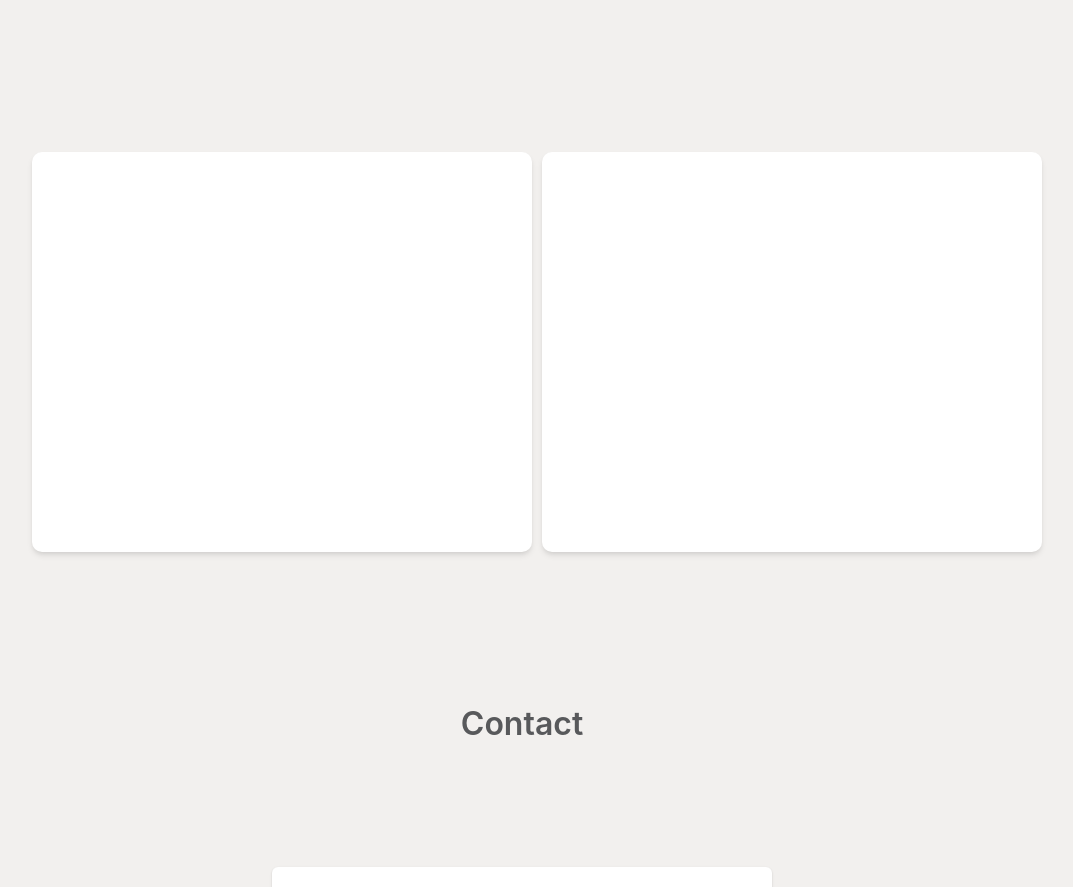
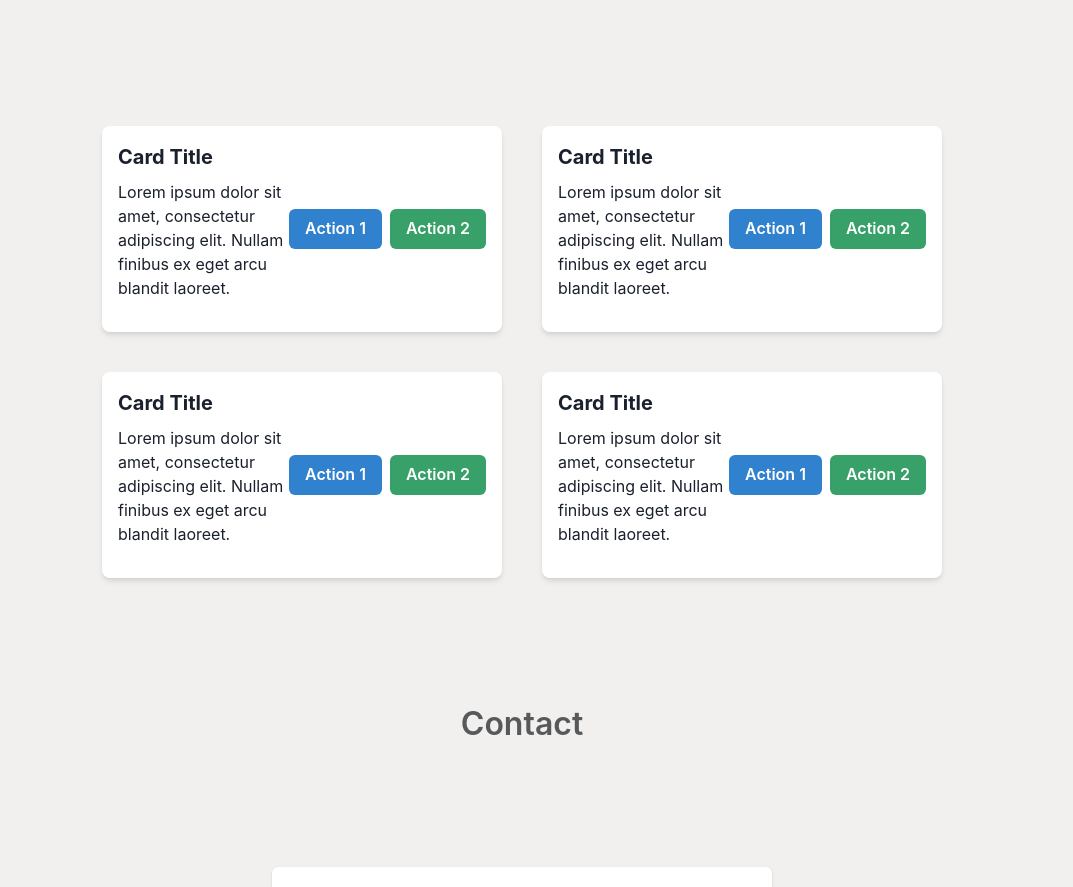
Before and after one commit to jeffy-evangelista/portfolio, a React (Vite) app: page / in a window 1280 px wide. Shown: the part 2331-3218 px from the top of the page, without its empty margins (118-1191 px from the left). Built offline with nearby package versions, Linux system fonts and the light colour scheme.

Commit message:
added project card template

```diff
--- a/src/components/Landingpage/Projects.tsx
+++ b/src/components/Landingpage/Projects.tsx
@@ -8,7 +8,9 @@ type ProjectsProps = {};
 const Projects: React.FC<ProjectsProps> = () => {
   return (
     <CustomSection sectionName="projects" sectionTitle="Projects">
-      <SimpleGrid columns={{ base: 1, md: 1, lg: 2 }} gap={10}>
+      <SimpleGrid columns={{ base: 1, xl: 2 }} gap={{ base: 5, xl: 10 }}>
+        <ProjectCard />
+        <ProjectCard />
         <ProjectCard />
         <ProjectCard />
       </SimpleGrid>
--- a/src/components/Layout/Layout.tsx
+++ b/src/components/Layout/Layout.tsx
@@ -13,7 +13,7 @@ const Layout: React.FC<LayoutProps> = ({ children }) => {
         mt={"55px"}
         direction={"column"}
         w={"full"}
-        px={{ base: "5px", sm: "50px", md: "100px", lg: "150px" }}
+        px={{ base: "5px", md: "100px", lg: "150px" }}
       >
         {children}
       </Flex>
--- a/src/components/Projects/ProjectCard.tsx
+++ b/src/components/Projects/ProjectCard.tsx
@@ -1,6 +1,6 @@
 import React from "react";
 import { motion } from "framer-motion";
-import { Box } from "@chakra-ui/react";
+import { AspectRatio, Text, Box, Button, Flex } from "@chakra-ui/react";
 type ProjectCardProps = {};
 
 const ProjectCard: React.FC<ProjectCardProps> = () => {
@@ -8,12 +8,37 @@ const ProjectCard: React.FC<ProjectCardProps> = () => {
     <motion.a whileHover={{ scale: 1.1 }}>
       {" "}
       <Box
-        h={"400px"}
-        w={"500px"}
-        bg={"white"}
-        boxShadow={"md"}
-        borderRadius={"10px"}
-      ></Box>
+        maxWidth="400px"
+        width="100%"
+        boxShadow="md"
+        rounded="lg"
+        p={4}
+        bg="white"
+      >
+        <Flex direction={{ base: "column", md: "row" }}>
+          <Box flex="1">
+            <Text fontSize="xl" fontWeight="bold" mb={2}>
+              Card Title
+            </Text>
+            <Text mb={4}>
+              Lorem ipsum dolor sit amet, consectetur adipiscing elit. Nullam
+              finibus ex eget arcu blandit laoreet.
+            </Text>
+          </Box>
+          <Box
+            display={{ base: "block", md: "flex" }}
+            justifyContent="flex-end"
+            alignItems="center"
+          >
+            <Box mr={{ base: 0, md: 2 }} mb={{ base: 2, md: 0 }}>
+              <Button colorScheme="blue">Action 1</Button>
+            </Box>
+            <Box>
+              <Button colorScheme="green">Action 2</Button>
+            </Box>
+          </Box>
+        </Flex>
+      </Box>
     </motion.a>
   );
 };
```
